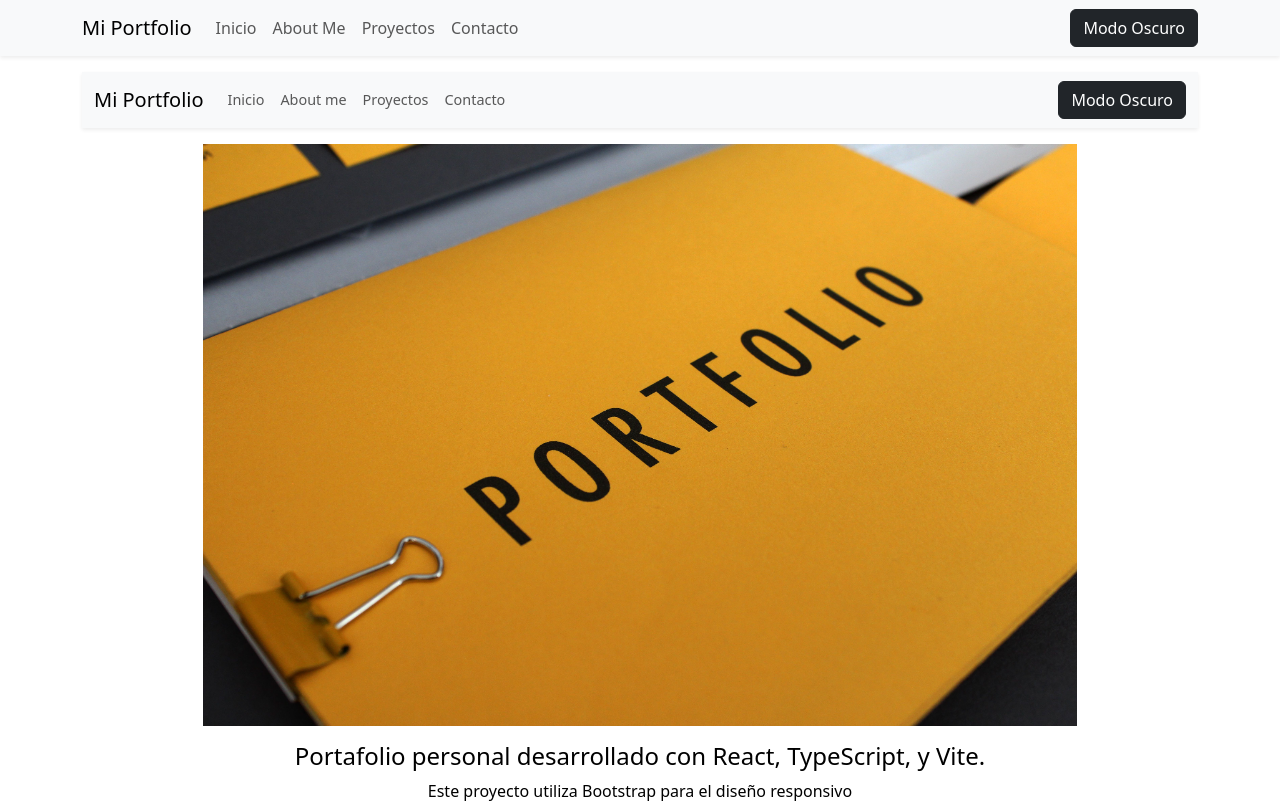
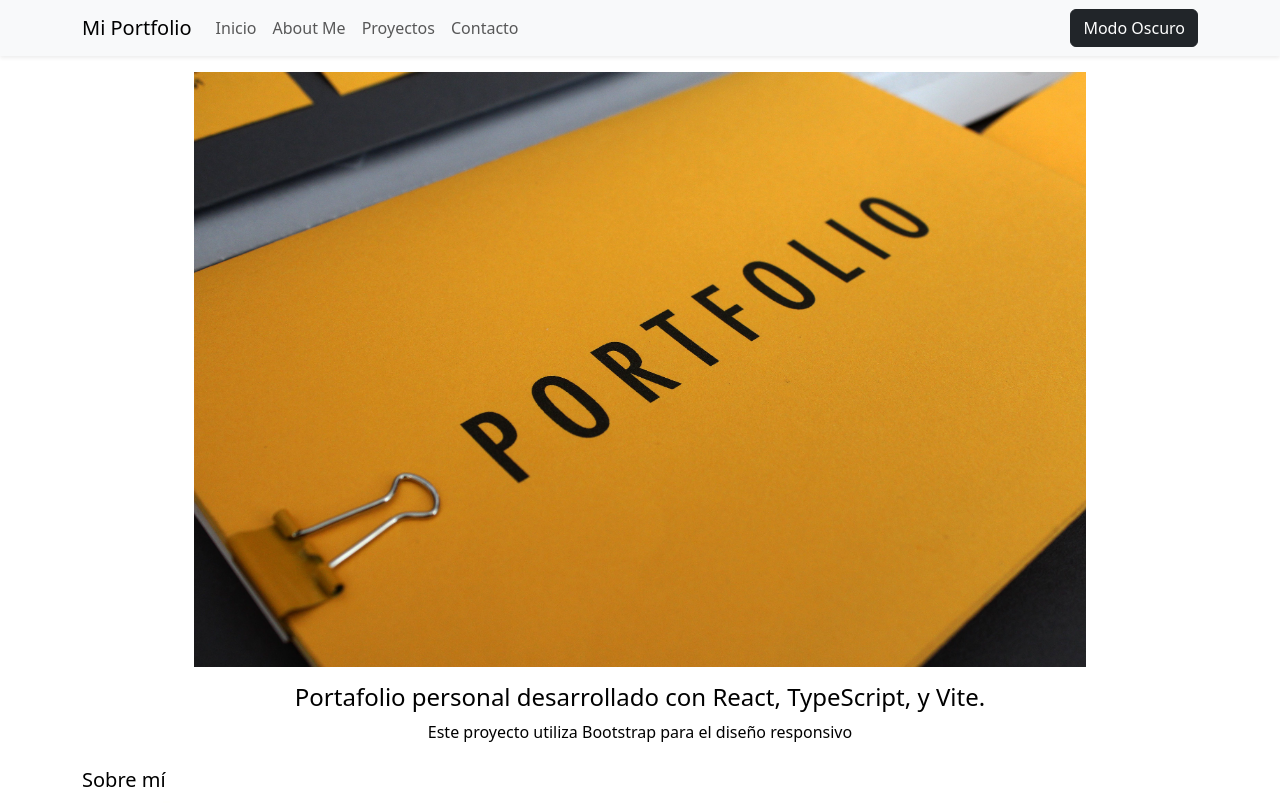
Before and after one commit to CH4a0/PortfolioP, a React (Vite) app in the folder portfolioP/: page / in a window 1280 px wide. Shown: the top 803 px of the page. Built offline with nearby package versions, Linux system fonts and the light colour scheme.

Commit message:
Se arregla el modo claro y oscuro dentro del contenedor

```diff
--- a/portfolioP/src/App.tsx
+++ b/portfolioP/src/App.tsx
@@ -1,13 +1,11 @@
-// src/App.tsx
 import React, { useState } from 'react';
 import { BrowserRouter as Router, Routes, Route, Link } from 'react-router-dom';
 import { Navbar, Container, Button, Nav } from 'react-bootstrap';
-import './App.css'; // Asegúrate de que esta línea esté presente
+import './App.css';  // Asegúrate de que esta línea esté presente
+
 // Importa los componentes desde la carpeta components
-import HomePage from './components/Pagina1';  // Ahora desde components/HomePage
-import ContactPage from './components/Contacto';  // Ahora desde components/ContactPage
-
-import './App.css';  // Mantén tus estilos personalizados
+import Pagina1 from './components/Pagina1';  // Renombrado de HomePage a Pagina1
+import Contacto from './components/Contacto';  // Renombrado de ContactPage a Contacto
 
 const App: React.FC = () => {
   const [dark, setDark] = useState(false);
@@ -40,11 +38,11 @@ const App: React.FC = () => {
           </Container>
         </Navbar>
 
-
         <Container>
           <Routes>
-            <Route path="/" element={<HomePage />} />
-            <Route path="/contact" element={<ContactPage />} />
+            {/* Pasamos el estado dark como prop a Pagina1 y Contacto */}
+            <Route path="/" element={<Pagina1 dark={dark} />} />
+            <Route path="/contact" element={<Contacto dark={dark} />} />
           </Routes>
         </Container>
 
--- a/portfolioP/src/components/Contacto.tsx
+++ b/portfolioP/src/components/Contacto.tsx
@@ -1,13 +1,19 @@
-// src/ContactPage.tsx
 import React from 'react';
 
-const ContactPage: React.FC = () => {
-  return (
-    <section id="contact" className="mb-4">
-      <h2>Contacto</h2>
-      <p>Envíame un email a <a href="mailto:tucorreo@email.com">tucorreo@email.com</a></p>
-    </section>
-  );
-};
+interface ContactoProps {
+  dark: boolean;
+}
 
-export default ContactPage;
+const Contacto: React.FC<ContactoProps> = ({ dark }) => (
+  <div
+    style={{
+      background: dark ? '#212529' : '#fff',
+      color: dark ? '#fff' : '#000',
+    }}
+  >
+    <h2>Contacto</h2>
+    <p>Puedes contactarme por email: <a href="mailto:tucorreo@email.com">tucorreo@email.com</a></p>
+  </div>
+);
+
+export default Contacto;
--- a/portfolioP/src/components/Pagina1.tsx
+++ b/portfolioP/src/components/Pagina1.tsx
@@ -1,39 +1,16 @@
-// src/components/HomePage.tsx
-import React, { useState } from 'react';
-import { Container, Navbar, Button, Nav } from 'react-bootstrap';
+import React from 'react';
 
-const HomePage: React.FC = () => {
-  const [dark, setDark] = useState(false);
+interface Pagina1Props {
+  dark: boolean;
+}
 
-  return (
-    <div
-      data-bs-theme={dark ? 'dark' : 'light'}
+const Pagina1: React.FC<Pagina1Props> = ({ dark }) => (
+  <><div
     style={{
-        minHeight: '100vh',
       background: dark ? '#212529' : '#fff',
-        color: dark ? '#fff' : '#000', // Cambiar color del texto
-        fontSize: '0.9rem', // Reducir tamaño de fuente general
+      color: dark ? '#fff' : '#000',
     }}
   >
-      <Navbar expand="lg" bg={dark ? 'dark' : 'light'} variant={dark ? 'dark' : 'light'} className="mb-3 shadow-sm">
-        <Container>
-          <Navbar.Brand href="#home">Mi Portfolio</Navbar.Brand>
-          <Navbar.Toggle aria-controls="basic-navbar-nav" />
-          <Navbar.Collapse id="basic-navbar-nav">
-            <Nav className="me-auto">
-              <Nav.Link href="#home">Inicio</Nav.Link>
-              <Nav.Link href="#about">About me</Nav.Link>
-              <Nav.Link href="#projects">Proyectos</Nav.Link>
-              <Nav.Link href="#contact">Contacto</Nav.Link>
-            </Nav>
-            <Button variant={dark ? 'light' : 'dark'} onClick={() => setDark(d => !d)}>
-              {dark ? 'Modo Claro' : 'Modo Oscuro'}
-            </Button>
-          </Navbar.Collapse>
-        </Container>
-      </Navbar>
-
-      <Container>
     <section id="home" className="mb-4 text-center">
       <img src="/portfolio.jpg" alt="Mi Portfolio" className="img-fluid mb-3" style={{ maxWidth: '80%' }} />
       <h1 className="fs-4">Portafolio personal desarrollado con React, TypeScript, y Vite.</h1>
@@ -46,8 +23,7 @@ const HomePage: React.FC = () => {
         <img
           src="/img2.jpg"
           alt="Foto personal"
-              style={{ width: '150px', borderRadius: '10px', objectFit: 'cover' }}
-            />
+          style={{ width: '150px', borderRadius: '10px', objectFit: 'cover' }} />
         <div>
           <p className="fs-6">
             Hola Soy Chao, y os presento mi supuesto nuevo portfolio web. Aquí encontrarás una muestra de mi página, mis proyectos y algo sobre mí.
@@ -153,8 +129,6 @@ const HomePage: React.FC = () => {
       <h2 className="fs-5">Contacto</h2>
       <p>Envíame un email a <a href="mailto:tucorreo@email.com">tucorreo@email.com</a></p>
     </section>
-      </Container>
-
     <footer className="text-center py-3 border-top mt-5">
         <h3 className="mb-2 fs-6">Página web creada en 2024</h3>
         <a href="#" className="me-3 text-dark fs-5">
@@ -168,7 +142,7 @@ const HomePage: React.FC = () => {
         </a>
       </footer>
     </div>
+  </>
 );
-};
 
-export default HomePage;
+export default Pagina1;
```
Also changed, not shown: portfolioP/src/cosas.txt. Lines whose indentation alone changed are shown as unchanged.
